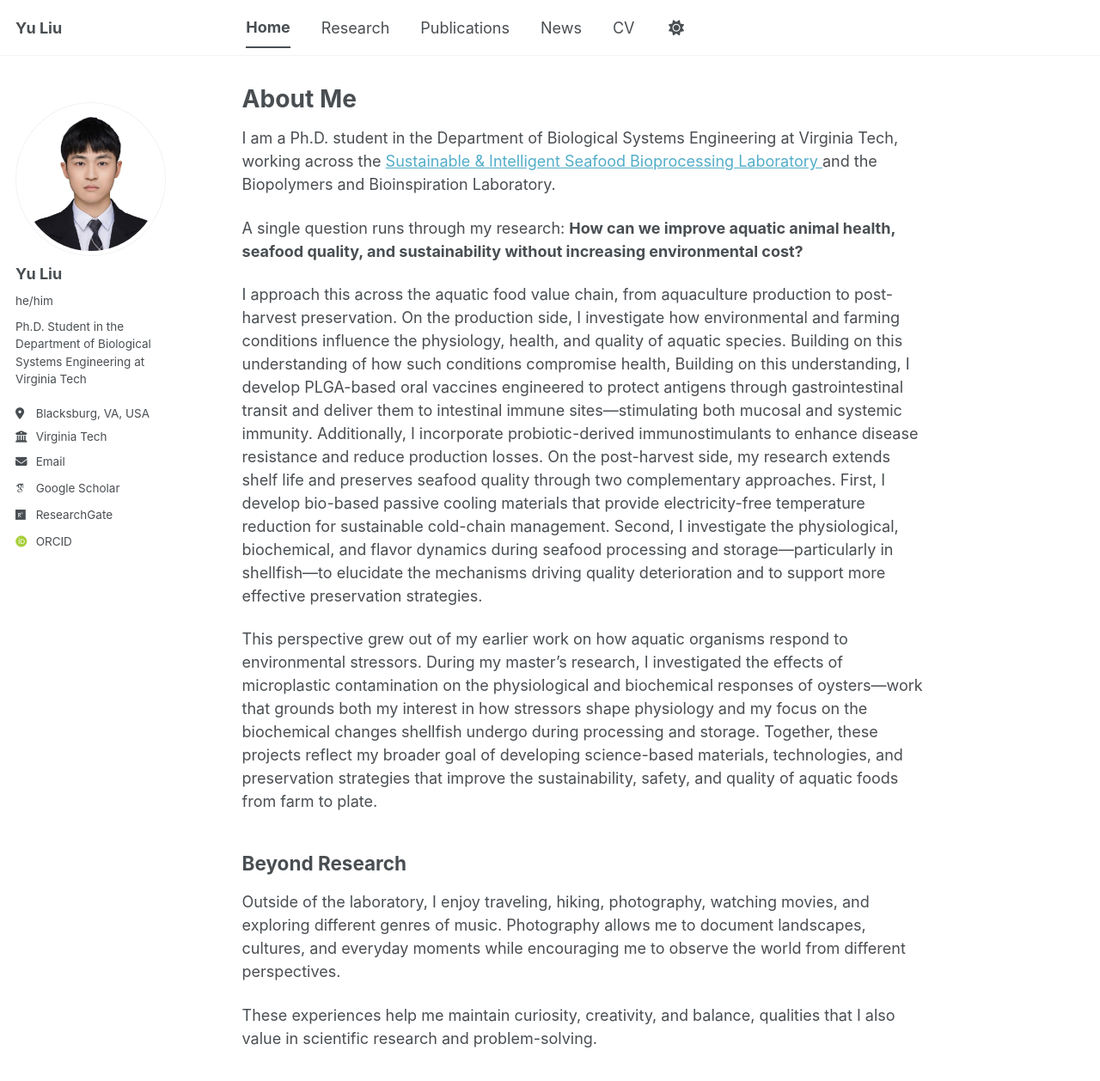
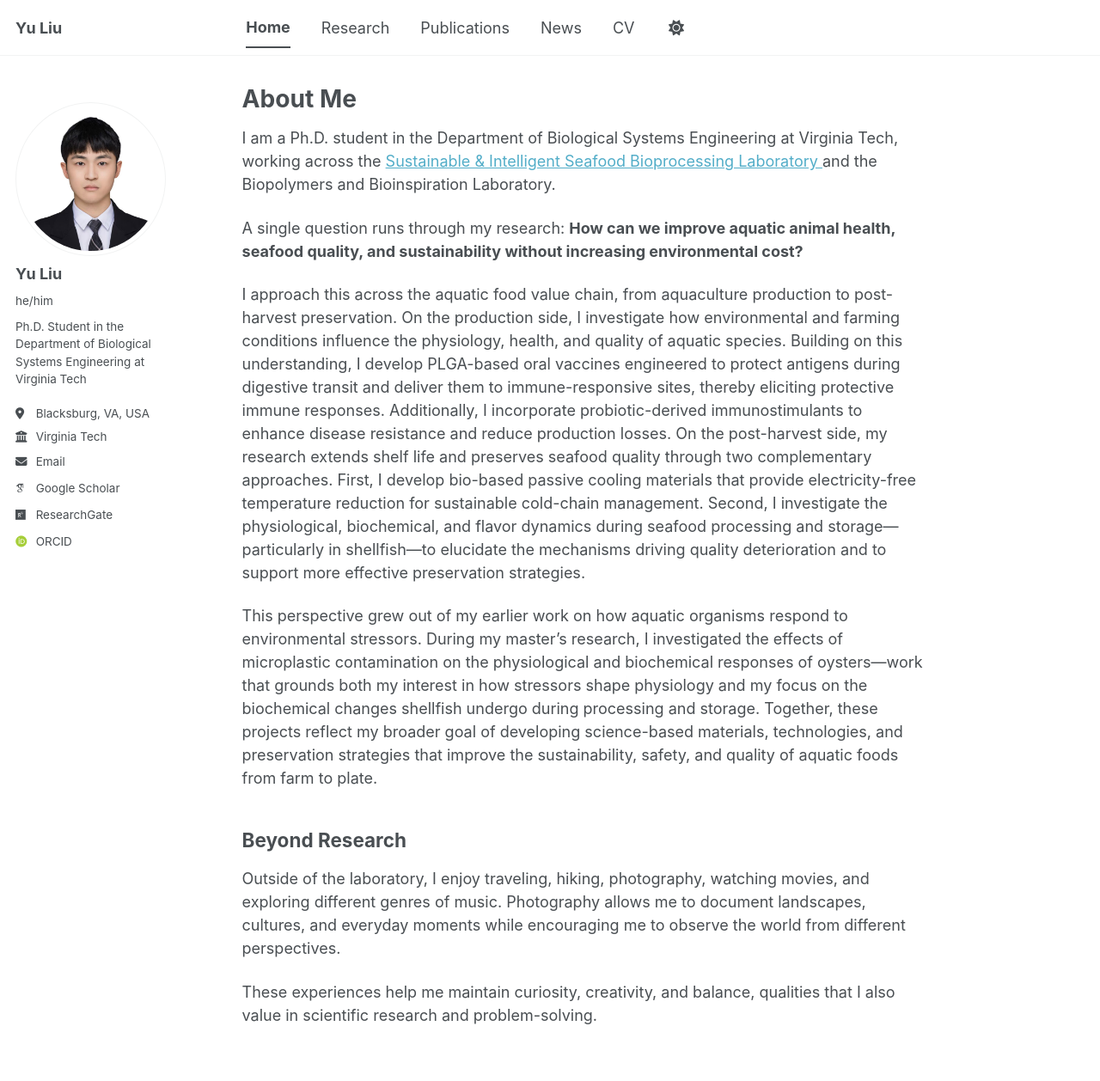
Before and after one commit to yuliu0322/yuliu0322.github.io, a Jekyll site: the page built from _pages/about.md, in a window 1280 px wide and 1281 px high. Shown: the top 1258 px of the window at 86% size. Built offline with Jekyll 4.4.1, drawn with Linux system fonts in a browser that asks for light colours; some web fonts are replaced; a script bundle is joined from its source files by our own code; library files that are not in the unit come from our copies.

Commit message:
Update about.md

```diff
--- a/_pages/about.md
+++ b/_pages/about.md
@@ -26,7 +26,7 @@ and the Biopolymers and Bioinspiration Laboratory.
 
 A single question runs through my research: **How can we improve aquatic animal health, seafood quality, and sustainability without increasing environmental cost?**
 
-I approach this across the aquatic food value chain, from aquaculture production to post-harvest preservation. On the production side, I investigate how environmental and farming conditions influence the physiology, health, and quality of aquatic species. Building on this understanding of how such conditions compromise health, Building on this understanding, I develop PLGA-based oral vaccines engineered to protect antigens through gastrointestinal transit and deliver them to intestinal immune sites—stimulating both mucosal and systemic immunity. Additionally, I incorporate probiotic-derived immunostimulants to enhance disease resistance and reduce production losses. On the post-harvest side, my research extends shelf life and preserves seafood quality through two complementary approaches. First, I develop bio-based passive cooling materials that provide electricity-free temperature reduction for sustainable cold-chain management. Second, I investigate the physiological, biochemical, and flavor dynamics during seafood processing and storage—particularly in shellfish—to elucidate the mechanisms driving quality deterioration and to support more effective preservation strategies.
+I approach this across the aquatic food value chain, from aquaculture production to post-harvest preservation. On the production side, I investigate how environmental and farming conditions influence the physiology, health, and quality of aquatic species. Building on this understanding, I develop PLGA-based oral vaccines engineered to protect antigens during digestive transit and deliver them to immune-responsive sites, thereby eliciting protective immune responses. Additionally, I incorporate probiotic-derived immunostimulants to enhance disease resistance and reduce production losses. On the post-harvest side, my research extends shelf life and preserves seafood quality through two complementary approaches. First, I develop bio-based passive cooling materials that provide electricity-free temperature reduction for sustainable cold-chain management. Second, I investigate the physiological, biochemical, and flavor dynamics during seafood processing and storage—particularly in shellfish—to elucidate the mechanisms driving quality deterioration and to support more effective preservation strategies.
 
 This perspective grew out of my earlier work on how aquatic organisms respond to environmental stressors. During my master's research, I investigated the effects of microplastic contamination on the physiological and biochemical responses of oysters—work that grounds both my interest in how stressors shape physiology and my focus on the biochemical changes shellfish undergo during processing and storage. Together, these projects reflect my broader goal of developing science-based materials, technologies, and preservation strategies that improve the sustainability, safety, and quality of aquatic foods from farm to plate.
 
```
